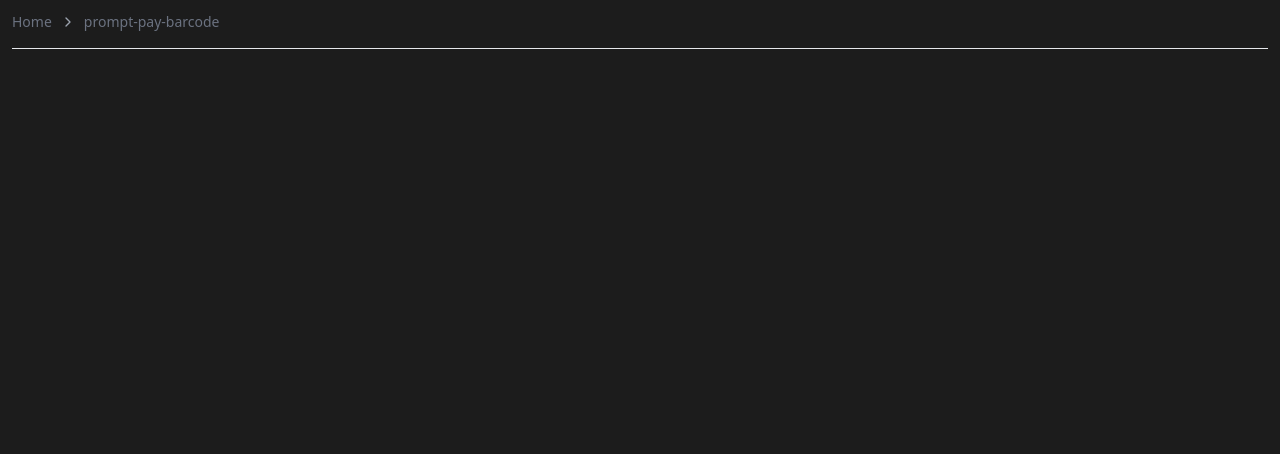
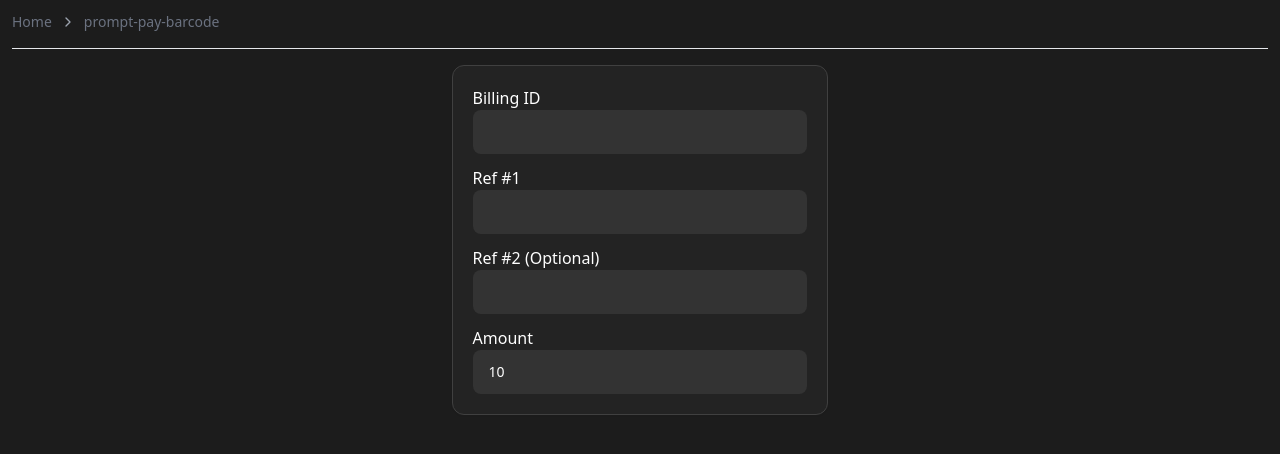
Before and after one commit to mrwan2546/tools, a Vue app: page /prompt-pay-barcode in a window 1280 px wide. Shown: the top 454 px of the page. Built offline with nearby package versions, Linux system fonts and the light colour scheme.

Commit message:
feat: Add PromptPay barcode

```diff
--- a/src/routes.ts
+++ b/src/routes.ts
@@ -5,6 +5,7 @@ import Home from "./views/Home.vue";
 // Tool
 import PromptPay from "./views/tools/PromptPay.vue";
 import PromptPayBilling from "./views/tools/PromptPay-Billing.vue";
+import PromptPayBarcode from "./views/tools/PromptPay-Barcode.vue";
 
 const routes: RouteRecordRaw[] = [
   {
@@ -19,6 +20,10 @@ const routes: RouteRecordRaw[] = [
     path: "/prompt-pay-billing",
     component: PromptPayBilling,
   },
+  {
+    path: "/prompt-pay-barcode",
+    component: PromptPayBarcode,
+  },
 ];
 
 export default createRouter({
--- a/src/views/Home.vue
+++ b/src/views/Home.vue
@@ -16,6 +16,12 @@ import Card from "../components/Card.vue";
       url="/prompt-pay-billing"
       icon="/pp.svg"
     />
+    <Card
+      title="PromptPay (Barcode)"
+      text="Generate PromptPay Barcode (Powered by promptparse)"
+      url="/prompt-pay-barcode"
+      icon="/pp-barcode.svg"
+    />
   </div>
 
   <footer class="text-white mt-12">
--- /dev/null
+++ b/src/views/tools/PromptPay-Barcode.vue
@@ -0,0 +1,50 @@
+<script setup lang="ts">
+import { reactive } from "vue";
+import CardText from "../../components/CardText.vue";
+import Input from "../../components/Input.vue";
+
+import { botBarcode } from "promptparse/generate";
+
+const payload = reactive({
+  amount: 10,
+  ref1: "",
+  ref2: "",
+  billId: "",
+});
+</script>
+
+<template>
+  <div class="flex justify-center">
+    <CardText class="w-full lg:w-[30%]">
+      <div class="space-y-3">
+        <Input v-model="payload.billId" type="text" label="Billing ID" />
+        <Input v-model="payload.ref1" type="text" label="Ref #1" />
+        <Input v-model="payload.ref2" type="text" label="Ref #2 (Optional)" />
+        <Input
+          v-model="payload.amount"
+          type="number"
+          placeholder="1000.00"
+          :min="0"
+          :max="50000"
+          label="Amount"
+        />
+      </div>
+      <div
+        v-if="payload.amount > 0 && payload.ref1 && payload.billId"
+        class="mt-6"
+      >
+        <img
+          class="mx-auto rounded-xl p- bg-white"
+          :src="`https://barcode.tec-it.com/barcode.ashx?data=${encodeURIComponent(
+            botBarcode({
+              billerId: payload.billId,
+              amount: payload.amount,
+              ref1: payload.ref1,
+              ref2: payload.ref2,
+            })
+          )}`"
+        />
+      </div>
+    </CardText>
+  </div>
+</template>
```
